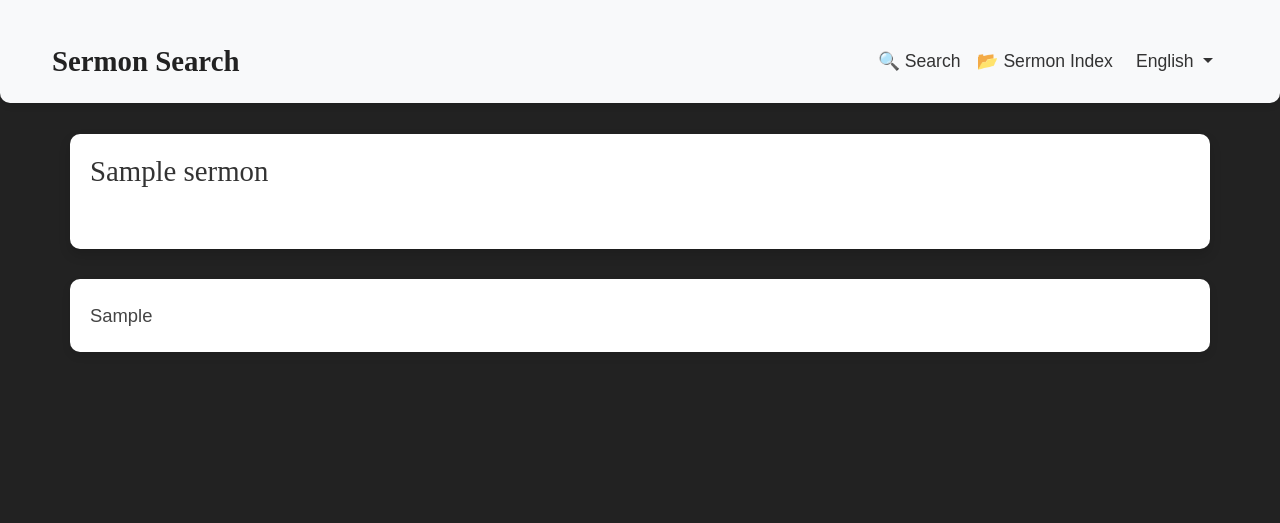
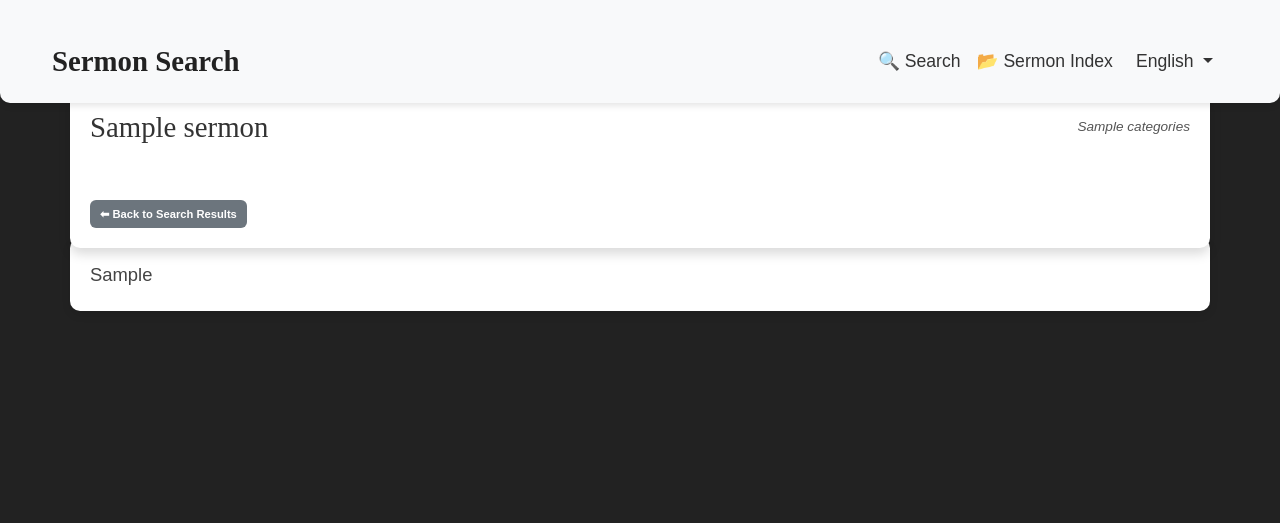
Before and after one commit to jaycollett/TCFSermonSearcher, a Flask app: template templates/sermon.html in a window 1280 px wide. Shown: the top 523 px of the page. Run offline with Flask 3, Linux system fonts and the light colour scheme; the template is opened without the code that fills it: most values are stand-ins (such as "Sample title", 1, 10 or a date in 2020); parts of the project's set-up code (start-up, migrations or seed data) failed here and were passed over.

Commit message:
Finishing up ui/ux

```diff
--- a/app.py
+++ b/app.py
@@ -227,17 +227,39 @@ def extract_relevant_snippets(transcript, query, max_snippets=3, context_words=8
     return matched_snippets
 
 
-def format_text_into_paragraphs(text, min_sentences=3, max_sentences=6):
-    """Breaks long text into readable paragraphs by grouping sentences."""
-    sentences = re.split(r'(?<=[.!?])\s+', text)
-    paragraphs = []
-    i = 0
-    while i < len(sentences):
-        num_sentences = random.randint(min_sentences, max_sentences)
-        paragraph = ' '.join(sentences[i:i + num_sentences])
-        paragraphs.append(paragraph.strip())
-        i += num_sentences
-    return ''.join(f"<p>{p}</p>" for p in paragraphs)
+def format_text_into_paragraphs(text, min_length=665):
+    """
+    Breaks long text into readable paragraphs.
+    If double newlines exist, uses them as paragraph breaks.
+    Otherwise, splits the text by sentence endings and combines sentences until each paragraph
+    reaches at least min_length characters (if possible).
+    """
+    # Use existing paragraph breaks if available
+    if "\n\n" in text:
+        paragraphs = [p.strip() for p in text.split("\n\n") if p.strip()]
+        return ''.join(f"<p>{p}</p>" for p in paragraphs)
+    else:
+        # Split by sentence-ending punctuation
+        sentences = re.split(r'(?<=[.!?])\s+', text)
+        paragraphs = []
+        current_para = ""
+        for sentence in sentences:
+            # If current paragraph is empty, start with the sentence; otherwise, append it.
+            if current_para:
+                candidate = current_para + " " + sentence
+            else:
+                candidate = sentence
+            # If candidate paragraph is still too short, continue adding sentences
+            if len(candidate) < min_length:
+                current_para = candidate
+            else:
+                paragraphs.append(candidate.strip())
+                current_para = ""
+        # Append any remaining text as a paragraph
+        if current_para:
+            paragraphs.append(current_para.strip())
+        return ''.join(f"<p>{p}</p>" for p in paragraphs)
+
 
 def highlight_search_terms(text, query):
     """Wraps search terms in a highlight span tag while preserving original case and ensuring case-insensitive matching."""
@@ -250,6 +272,20 @@ def highlight_search_terms(text, query):
 
     highlighted_text = regex.sub(r'<span class="highlight">\1</span>', text)
     return highlighted_text
+
+@app.template_filter('truncate_text')
+def truncate_text_filter(s, max_length=300):
+    """Truncate string s to max_length without cutting off words in the middle."""
+    if not s:
+        return ''
+    if len(s) <= max_length:
+        return s
+    cutoff = s[:max_length]
+    last_space = cutoff.rfind(' ')
+    if last_space != -1:
+        return cutoff[:last_space] + '...'
+    else:
+        return cutoff + '...'
 
 
 @app.context_processor
--- a/templates/sermon.html
+++ b/templates/sermon.html
@@ -4,7 +4,7 @@
     /* 🔹 Sticky audio player */
     .sticky-audio {
         position: sticky;
-        top: 70px;
+        top: 90px;
         background: white;
         padding: 20px;
         z-index: 1000;
@@ -13,14 +13,50 @@
         margin-bottom: 30px;
     }
 
+    .sticky-audio .header-container {
+        display: flex;
+        justify-content: space-between;
+        align-items: center;
+        margin-bottom: 15px; /* Increased space below the header */
+    }
+
     .sticky-audio h3 {
         font-size: 1.8rem;
-        margin-bottom: 15px;
+        margin: 0;
         color: #333;
         font-family: 'Merriweather', serif;
     }
 
-    /* 🔹 Improved paragraph readability */
+    .sticky-audio .category-text {
+        font-style: italic;
+        font-size: 0.85rem;
+        color: #555;
+    }
+
+    /* 🔹 Back to Search Button - Now smaller and at bottom of sticky area */
+    .back-container {
+        text-align: left;
+        margin-top: 6px;
+    }
+    .back-button {
+        background: #6c757d;
+        color: white;
+        font-weight: bold;
+        border: none;
+        padding: 6px 10px;  /* Reduced padding for a smaller button */
+        border-radius: 6px;
+        transition: background 0.3s, transform 0.2s, box-shadow 0.3s ease;
+        display: inline-block;
+        text-decoration: none;
+        font-size: 0.7rem;  /* Smaller font size */
+    }
+    .back-button:hover {
+        background: #5a6268;
+        transform: scale(1.05);
+        box-shadow: 0 4px 8px rgba(0, 0, 0, 0.2);
+    }
+
+    /* 🔹 Sermon Transcript Styling */
     .sermon-text {
         font-size: 1.15rem;
         line-height: 1.8;
@@ -33,72 +69,57 @@
         box-shadow: 0 4px 8px rgba(0, 0, 0, 0.1);
         transition: box-shadow 0.3s ease, transform 0.2s ease;
     }
-
     .sermon-text:hover {
         box-shadow: 0 6px 12px rgba(0, 0, 0, 0.2);
         transform: translateY(-5px);
     }
-
     .sermon-text p {
         margin-bottom: 25px;
     }
 
     /* 🔹 Search Term Highlighting */
     .highlight {
-        background-color: yellow;
+        background-color: rgba(0,123,255,0.15);
+        color: #007bff;
         font-weight: bold;
         padding: 2px 4px;
         border-radius: 3px;
     }
-
-    /* 🔹 Back to Search Button */
-    .back-button {
-        background: #6c757d;
-        color: white;
-        font-weight: bold;
-        border: none;
-        padding: 12px 20px;
-        border-radius: 8px;
-        transition: background 0.3s, transform 0.2s, box-shadow 0.3s ease;
-        display: inline-flex;
-        align-items: center;
-        text-decoration: none;
-        margin-bottom: 20px;
-    }
-
-    .back-button:hover {
-        background: #5a6268;
-        transform: scale(1.05);
-        box-shadow: 0 4px 8px rgba(0, 0, 0, 0.2);
-    }
 </style>
 
-<div class="mb-3">
-    <a href="{{ url_for('search', q=request.args.get('q', '')) }}" class="back-button">
-        <span>⬅</span> {{ _("Back to Search Results") }}
-    </a>
-</div>
-
+<!-- Back to Search is now inside the sticky audio area -->
 <div class="sticky-audio">
-    <div class="d-flex justify-content-between align-items-center">
+    <div class="header-container">
         <h3 class="mb-0">{{ sermon['sermon_title'] }}</h3>
         {% if sermon['categories'] %}
-        <span style="font-style: italic; font-size: 0.8rem;">{{ sermon['categories'] }}</span>
+            <span class="category-text">{{ sermon['categories'] }}</span>
         {% endif %}
     </div>
     {% if sermon['audiofilename'] %}
-    <audio controls style="width: 100%;">
-        <source src="{{ url_for('audiofiles', filename=sermon['audiofilename']) }}" type="audio/mpeg">
-        {{ _("Your browser does not support the audio element.") }}
-    </audio>
+        <audio controls style="width: 100%;">
+            <source src="{{ url_for('audiofiles', filename=sermon['audiofilename']) }}" type="audio/mpeg">
+            {{ _("Your browser does not support the audio element.") }}
+        </audio>
     {% else %}
-    <p>{{ _("Audio not available.") }}</p>
+        <p>{{ _("Audio not available.") }}</p>
     {% endif %}
+    <div class="back-container">
+        <a href="{{ url_for('search', q=request.args.get('q', ''), categories=request.args.getlist('categories')) }}" class="back-button">
+            ⬅ {{ _("Back to Search Results") }}
+        </a>
+    </div>
 </div>
-
 
 <div class="sermon-text mt-4">
     {{ formatted_transcript | safe }}
 </div>
 
+<script>
+    document.addEventListener('DOMContentLoaded', function() {
+        document.querySelectorAll('audio').forEach(function(player) {
+            player.volume = 0.5; // Set audio volume to 50%
+        });
+    });
+</script>
+
 {% endblock %}
```
Also changed, not shown: templates/sermons.html (+0 -10 lines), 1 other file.
